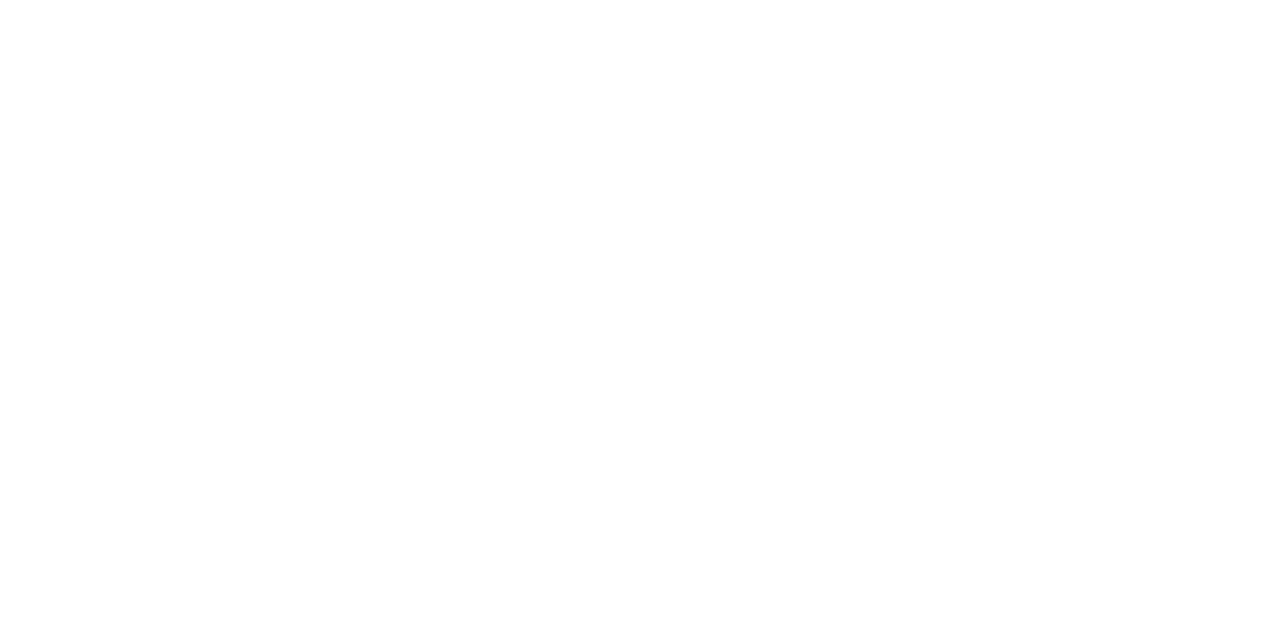
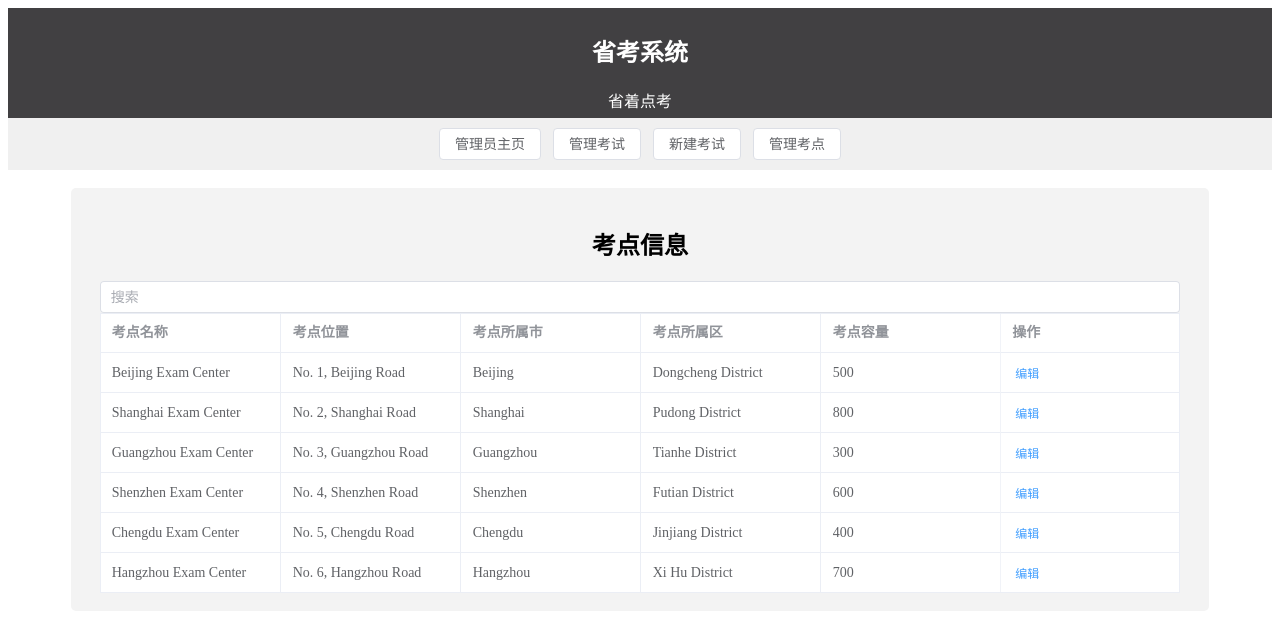
Before and after one commit to RTLiang/exam-manage-frontend, a Nuxt app: page /admin/exam_center_manage in a window 1280 px wide. Before the commit this address had no page. Shown: the top 632 px of the page. Built offline with nearby package versions, Linux system fonts and the light colour scheme.

Commit message:
考点管理

```diff
--- /dev/null
+++ b/components/Admin.vue
@@ -0,0 +1,31 @@
+<template>
+    <div class="tool-bar">
+
+        <div class="button-container">
+            <!-- <b>常驻功能区</b> -->
+            <el-button @click="$router.push('/admin/main')" plain>管理员主页</el-button>
+            <el-button @click="$router.push('/admin/exam_manage')" plain> 管理考试 </el-button>
+            <el-button @click="$router.push('/admin/exam_submit')" plain> 新建考试 </el-button>
+            <el-button @click="$router.push('/admin/exam_center_manage')" plain>管理考点</el-button>
+        </div>
+    </div>
+
+</template>
+<style scoped>
+
+.tool-bar {
+    background-color: #f0f0f0;
+
+    padding: 10px;
+    display: flex;
+    justify-content: space-between;
+    align-items: center;
+}
+
+.button-container {
+    max-width: 80%;
+    /* Take up 70% of the screen width */
+    margin: 0 auto;
+    /* Center horizontally */
+}
+</style>
--- a/components/Welcome.vue
+++ b/components/Welcome.vue
@@ -31,7 +31,7 @@ export default {
 
 <style scoped>
 .welcome {
-  background-color: #e3e2e2;
+  background-color: #f0f0f0;
   /* grey background */
   padding: 20px;
   display: flex;
--- /dev/null
+++ b/pages/admin/exam_center_manage.vue
@@ -0,0 +1,119 @@
+<template>
+    <Banner />
+    <Admin />
+    <br>
+    <div class="center-list-box">
+        <br>
+        <h2 style="text-align: center;">考点信息</h2>
+        <div class="center-list">
+            <el-input v-model="searchQuery" placeholder="搜索" />
+            <el-table :data="filteredExams" border style="width: 100%">
+                <el-table-column fixed prop="center_name" label="考点名称" />
+                <el-table-column prop="center_loc" label="考点位置" />
+                <el-table-column prop="center_city" label="考点所属市" />
+                <el-table-column prop="center_dis" label="考点所属区" />
+                <el-table-column prop="center_capacity" label="考点容量" />
+                <el-table-column fixed="right" label="操作">
+                    <template #default>
+                        <el-button link type="primary" size="small"
+                            @click="handleEdit($event, props.row)">编辑</el-button>
+                    </template>
+                </el-table-column>
+            </el-table>
+        </div>
+        <br>
+    </div>
+</template>
+
+<script>
+export default {
+    data() {
+        return {
+            searchQuery: '',
+            examCenters: [
+                {
+                    id: 1,
+                    center_name: 'Beijing Exam Center',
+                    center_loc: 'No. 1, Beijing Road',
+                    center_city: 'Beijing',
+                    center_dis: 'Dongcheng District',
+                    center_capacity: 500
+                },
+                {
+                    id: 2,
+                    center_name: 'Shanghai Exam Center',
+                    center_loc: 'No. 2, Shanghai Road',
+                    center_city: 'Shanghai',
+                    center_dis: 'Pudong District',
+                    center_capacity: 800
+                },
+                {
+                    id: 3,
+                    center_name: 'Guangzhou Exam Center',
+                    center_loc: 'No. 3, Guangzhou Road',
+                    center_city: 'Guangzhou',
+                    center_dis: 'Tianhe District',
+                    center_capacity: 300
+                },
+                {
+                    id: 4,
+                    center_name: 'Shenzhen Exam Center',
+                    center_loc: 'No. 4, Shenzhen Road',
+                    center_city: 'Shenzhen',
+                    center_dis: 'Futian District',
+                    center_capacity: 600
+                },
+                {
+                    id: 5,
+                    center_name: 'Chengdu Exam Center',
+                    center_loc: 'No. 5, Chengdu Road',
+                    center_city: 'Chengdu',
+                    center_dis: 'Jinjiang District',
+                    center_capacity: 400
+                },
+                {
+                    id: 6,
+                    center_name: 'Hangzhou Exam Center',
+                    center_loc: 'No. 6, Hangzhou Road',
+                    center_city: 'Hangzhou',
+                    center_dis: 'Xi Hu District',
+                    center_capacity: 700
+                }
+            ]
+        }
+    },
+    computed: {
+        filteredExams() {
+            return this.examCenters.filter(center => {
+                return (
+                    center.center_name.toLowerCase().includes(this.searchQuery.toLowerCase()) ||
+                    center.center_loc.toLowerCase().includes(this.searchQuery.toLowerCase()) ||
+                    center.center_city.toLowerCase().includes(this.searchQuery.toLowerCase()) ||
+                    center.center_dis.toLowerCase().includes(this.searchQuery.toLowerCase()) ||
+                    center.center_capacity.toString().includes(this.searchQuery)
+                )
+            })
+        }
+    },
+    methods: {
+        handleEdit(event, row) {
+            console.log(`Editing ${row.center_name}`)
+            // add your edit logic here
+        }
+    }
+}
+</script>
+<style>
+.center-list {
+    width: 95%;
+    margin: 0 auto;
+
+}
+
+.center-list-box {
+    background-color: #f3f3f3;
+    border-radius: 5px;
+    width: 90%;
+    margin: 0 auto;
+}
+</style>
--- a/pages/admin/exam_manage.vue
+++ b/pages/admin/exam_manage.vue
@@ -1,5 +1,6 @@
 <template>
   <Banner />
+  <Admin />
   <br>
   <div class="exam-list-box">
     <br>
--- a/pages/admin/exam_submit.vue
+++ b/pages/admin/exam_submit.vue
@@ -1,5 +1,6 @@
 <template>
     <Banner />
+    <Admin/>
     <div class="exam-submit-box">
         <br>
         <h2>添加考试</h2>
--- a/pages/admin/main.vue
+++ b/pages/admin/main.vue
@@ -1,8 +1,8 @@
 <template>
   <Banner />
-  <div>
-    <Welcome :user="user" />
-  </div>
+  <Admin />
+  <Welcome :user="user" />
+
 
   <div class="function-list">
     <h2>管理列表</h2>
```
